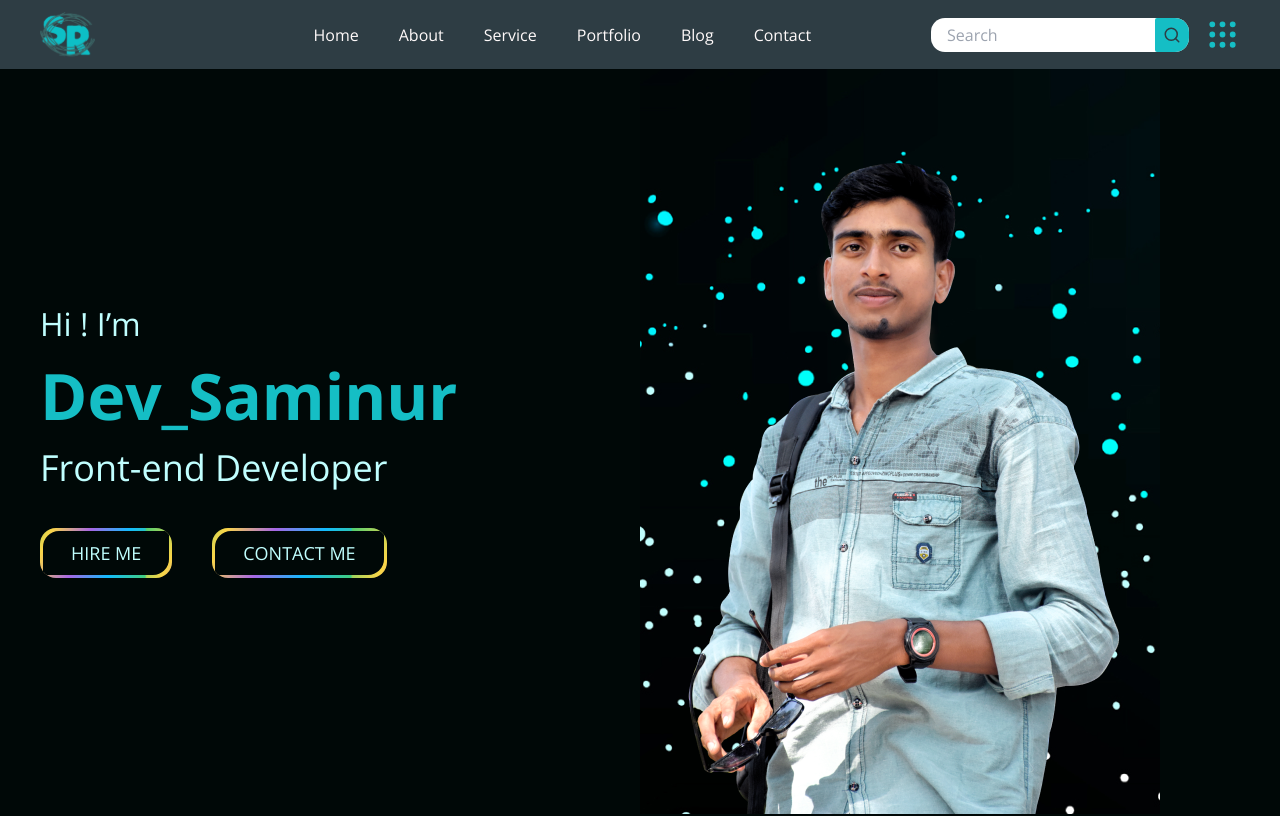
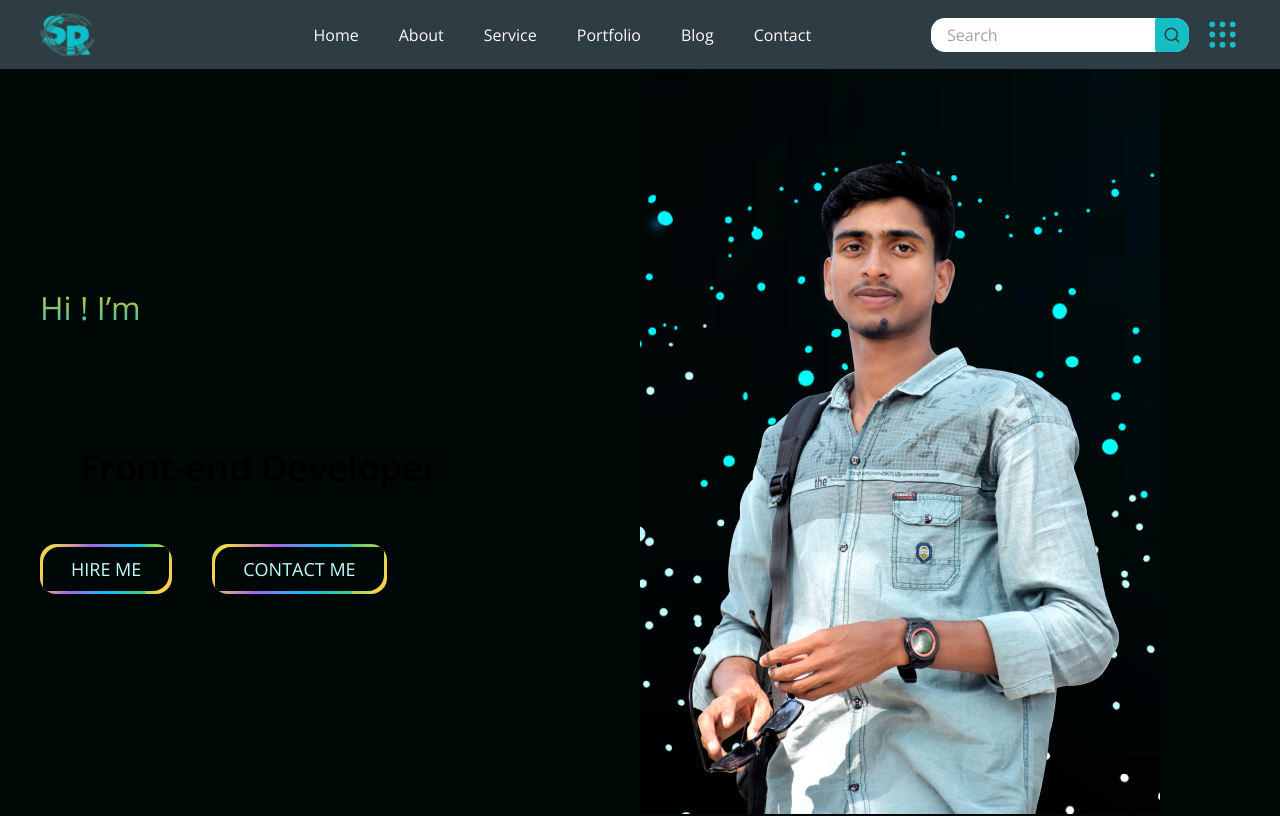
Before and after one commit to dev-saminur/sr-my-portfolio, a Next.js app: page / in a window 1280 px wide. Shown: the top 816 px of the page. Built offline with nearby package versions, Linux system fonts and the light colour scheme.

Commit message:
Update Content.js

```diff
--- a/src/components/Hero/Content.js
+++ b/src/components/Hero/Content.js
@@ -4,9 +4,13 @@ import Buttons from "../Buttons/Button";
 const Content = () => {
   return (
     <div>
-      <h3 className="text-[32px] text-headerColor font-normal">Hi ! I’m </h3>
-      <h2 className="text-[64px] text-linkColor font-bold mb-1">Dev_Saminur</h2>
-      <h4 className="text-4xl text-headerColor font-normal">
+      <h3 className="text-[32px] font-normal text-transparent bg-clip-text bg-gradient-to-b from-yellow-400  to-linkColor">
+        Hi ! I’m{" "}
+      </h3>
+      <h2 className=" text-[64px]  font-bold mb-1 text-transparent  bg-clip-text bg-name-gradient ">
+        Md. Saminur Islam
+      </h2>
+      <h4 className="text-4xl font-semibold  bg-designation-gradient inline-block py-4 px-10">
         Front-end Developer
       </h4>
       <div className="mt-10">
```
